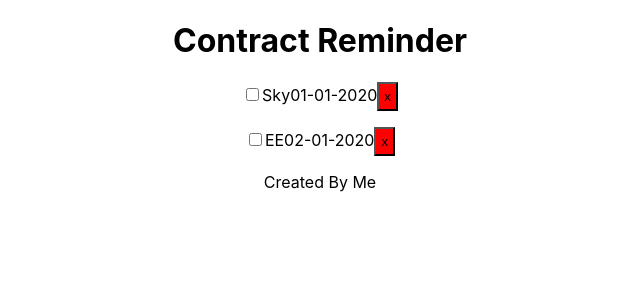
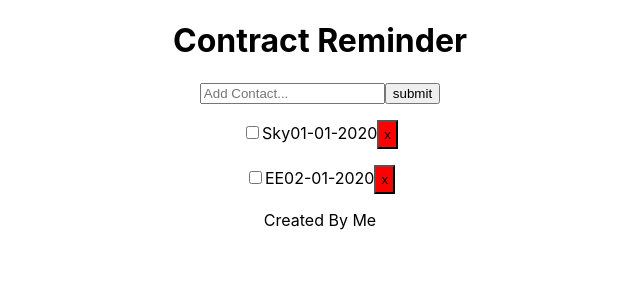
Before and after one commit to ynotGit/contractReminder, a React (Create React App) app: page / in a window 1280 px wide. Shown: the top 300 px of the page, without its empty margins (320-960 px from the left). Built offline with nearby package versions, Linux system fonts and the light colour scheme.

Commit message:
created AddContract component, imported into App.js

```diff
--- a/src/App.js
+++ b/src/App.js
@@ -3,6 +3,7 @@ import Contracts from './components/Contracts';
 import './App.css';
 import Header from './components/layout/Header';
 import Footer from './components/layout/Footer'
+import AddContract from './components/AddContract';
 
 class App extends Component {
   state = {
@@ -34,7 +35,9 @@ class App extends Component {
   render() {
     return (
       <div className='App'>
+        <div className="container">
           <Header />
+          <AddContract />
           <Contracts
             contracts={this.state.contracts}
             toggleComplete={this.toggleComplete}
@@ -42,6 +45,7 @@ class App extends Component {
           />
           <Footer />
         </div>
+      </div>
     );
   }
 }
--- /dev/null
+++ b/src/components/AddContract.js
@@ -0,0 +1,22 @@
+import React, { Component } from 'react'
+
+class AddContract extends Component {
+    render() {
+        return (
+            <form>
+                <input
+                    type="text"
+                    name="company"
+                    placeholder="Add Contact..."
+                />
+                <input
+                    type="submit"
+                    value="submit"
+                    className="button"
+                />
+            </form>
+        )
+    }
+}
+
+export default AddContract;
```
Lines whose indentation alone changed are shown as unchanged.
